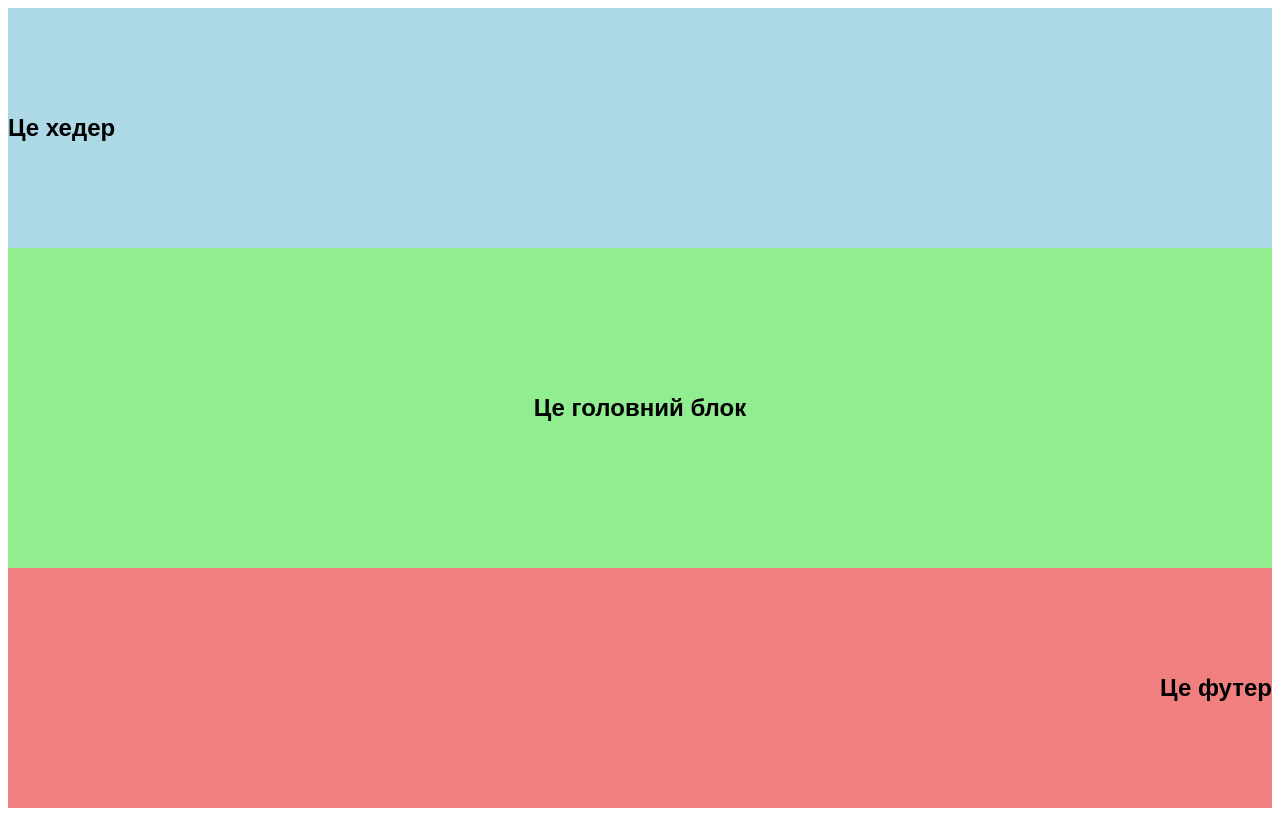
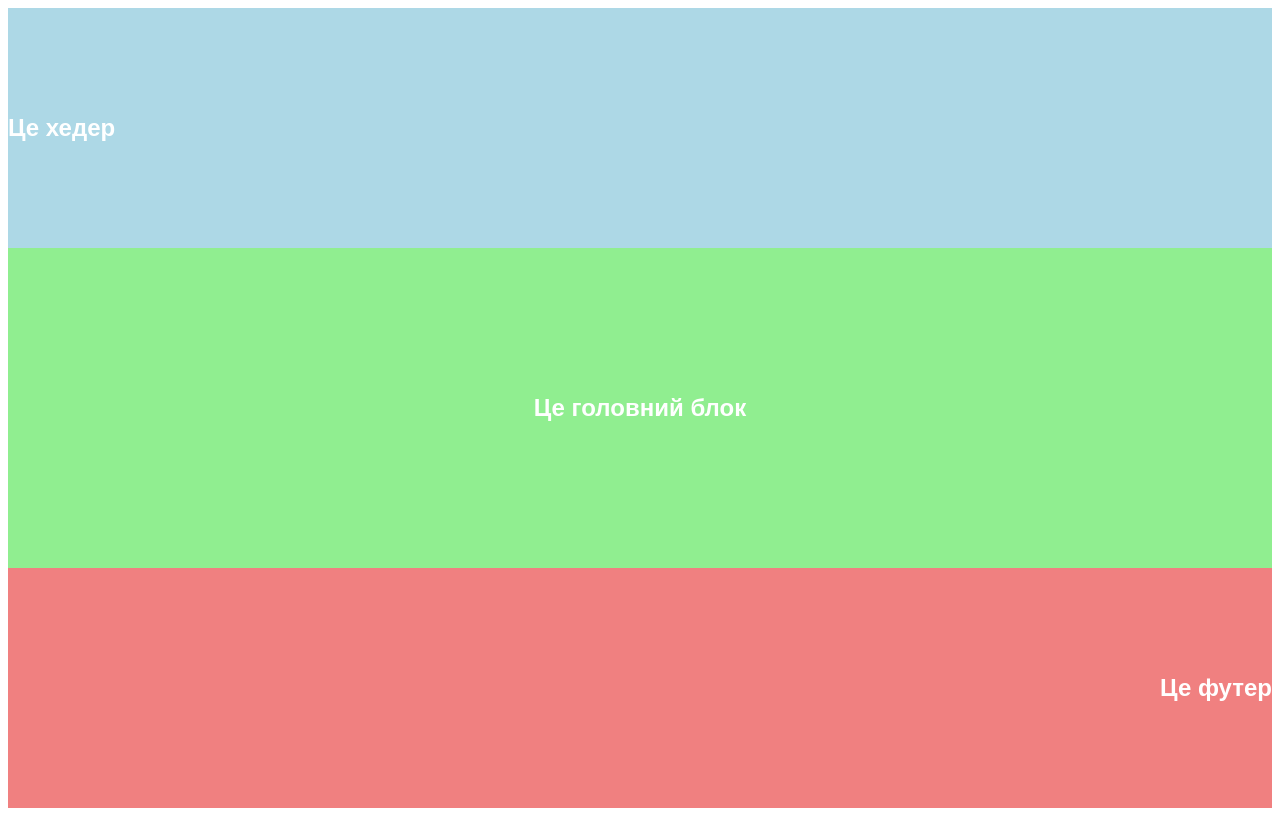
Before and after one commit to PeterAnt08/css-practice, a plain HTML site: page index.html in a window 1280 px wide. Drawn offline with Linux system fonts and the light colour scheme.

Commit message:
styles.css

```diff
--- a/styles.css
+++ b/styles.css
@@ -34,7 +34,7 @@ body {
 
 .text {
   font-size: 24px;
-  color: black;
+  color: white;
   font-family: Arial, sans-serif;
   font-weight: bold;
 }
```
